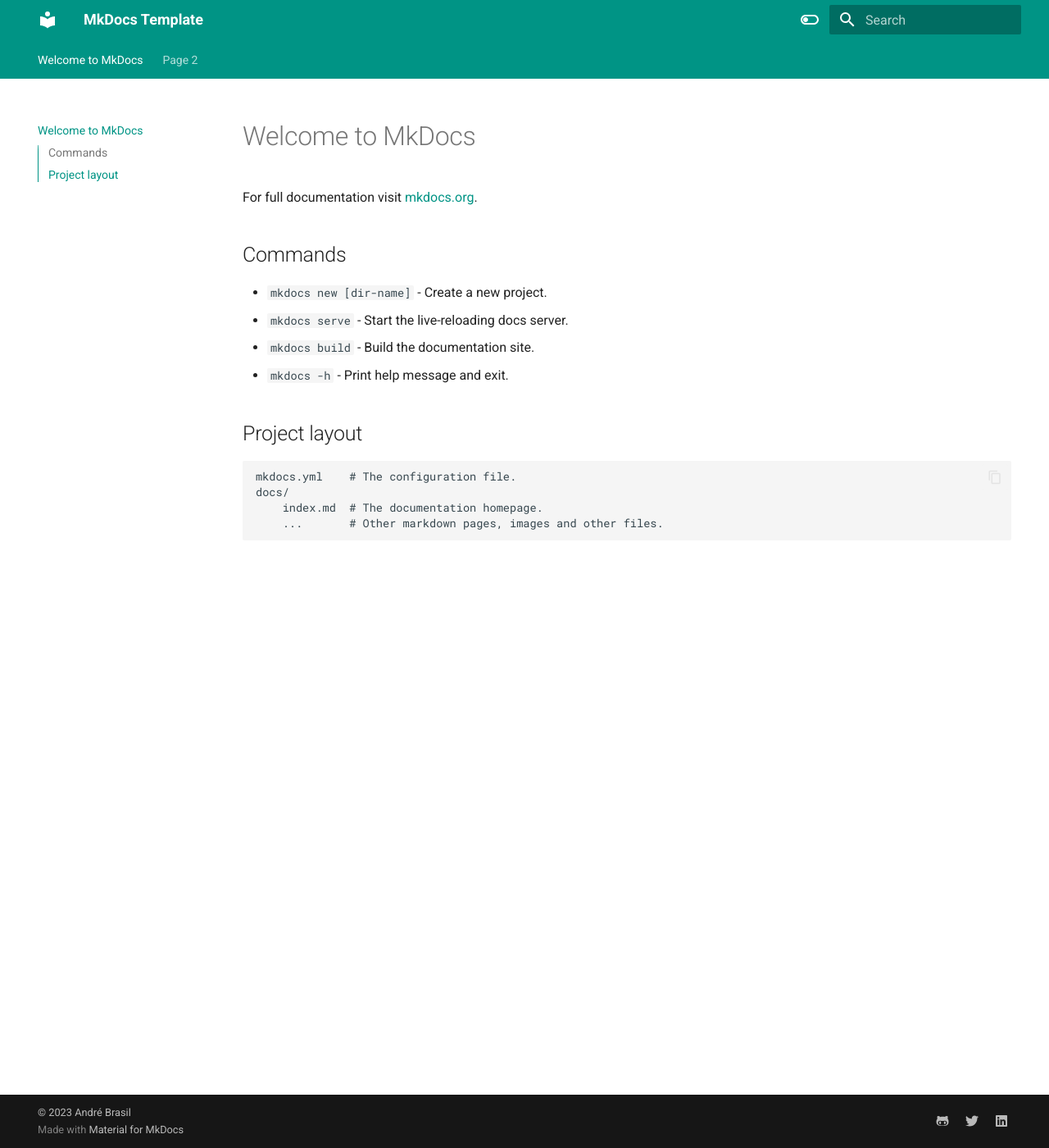
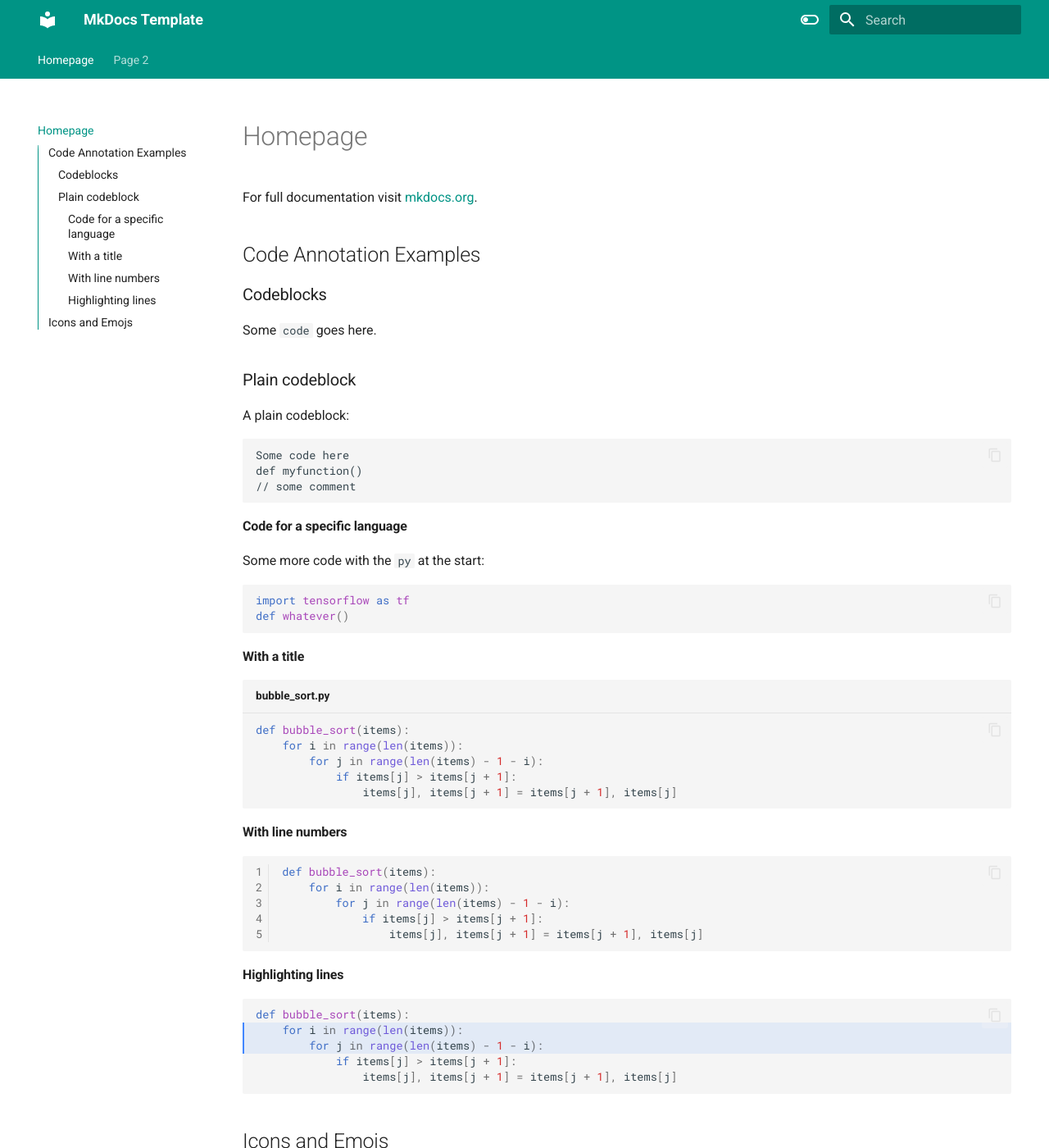
Before and after one commit to AndreBrasil/mkdocs, an MkDocs documentation site: the page built from docs/index.md, in a window 1280 px wide and 1400 px high. Shown: the whole window at 82% size. Built offline with MkDocs 1.6.1 and Material for MkDocs 9.7.7, drawn with Linux system fonts in a browser that asks for light colours; emoji names are drawn with the system emoji font.

Commit message:
Update index.md

````diff
--- a/docs/index.md
+++ b/docs/index.md
@@ -1,17 +1,68 @@
-# Welcome to MkDocs
+# Homepage
 
 For full documentation visit [mkdocs.org](https://www.mkdocs.org).
 
-## Commands
+## Code Annotation Examples
 
-* `mkdocs new [dir-name]` - Create a new project.
-* `mkdocs serve` - Start the live-reloading docs server.
-* `mkdocs build` - Build the documentation site.
-* `mkdocs -h` - Print help message and exit.
+### Codeblocks
 
-## Project layout
+Some `code` goes here.
 
-    mkdocs.yml    # The configuration file.
-    docs/
-        index.md  # The documentation homepage.
-        ...       # Other markdown pages, images and other files.
+### Plain codeblock
+
+A plain codeblock:
+
+```
+Some code here
+def myfunction()
+// some comment
+```
+
+#### Code for a specific language
+
+Some more code with the `py` at the start:
+
+``` py
+import tensorflow as tf
+def whatever()
+```
+
+#### With a title
+
+``` py title="bubble_sort.py"
+def bubble_sort(items):
+    for i in range(len(items)):
+        for j in range(len(items) - 1 - i):
+            if items[j] > items[j + 1]:
+                items[j], items[j + 1] = items[j + 1], items[j]
+```
+
+#### With line numbers
+
+``` py linenums="1"
+def bubble_sort(items):
+    for i in range(len(items)):
+        for j in range(len(items) - 1 - i):
+            if items[j] > items[j + 1]:
+                items[j], items[j + 1] = items[j + 1], items[j]
+```
+
+#### Highlighting lines
+
+``` py hl_lines="2 3"
+def bubble_sort(items):
+    for i in range(len(items)):
+        for j in range(len(items) - 1 - i):
+            if items[j] > items[j + 1]:
+                items[j], items[j + 1] = items[j + 1], items[j]
+```
+
+## Icons and Emojs
+
+:smile:
+
+:fontawesome-regular-face-laugh-wink:
+
+:fontawesome-brands-twitter:{ .twitter }
+
+:octicons-heart-fill-24:{ .heart }
````
